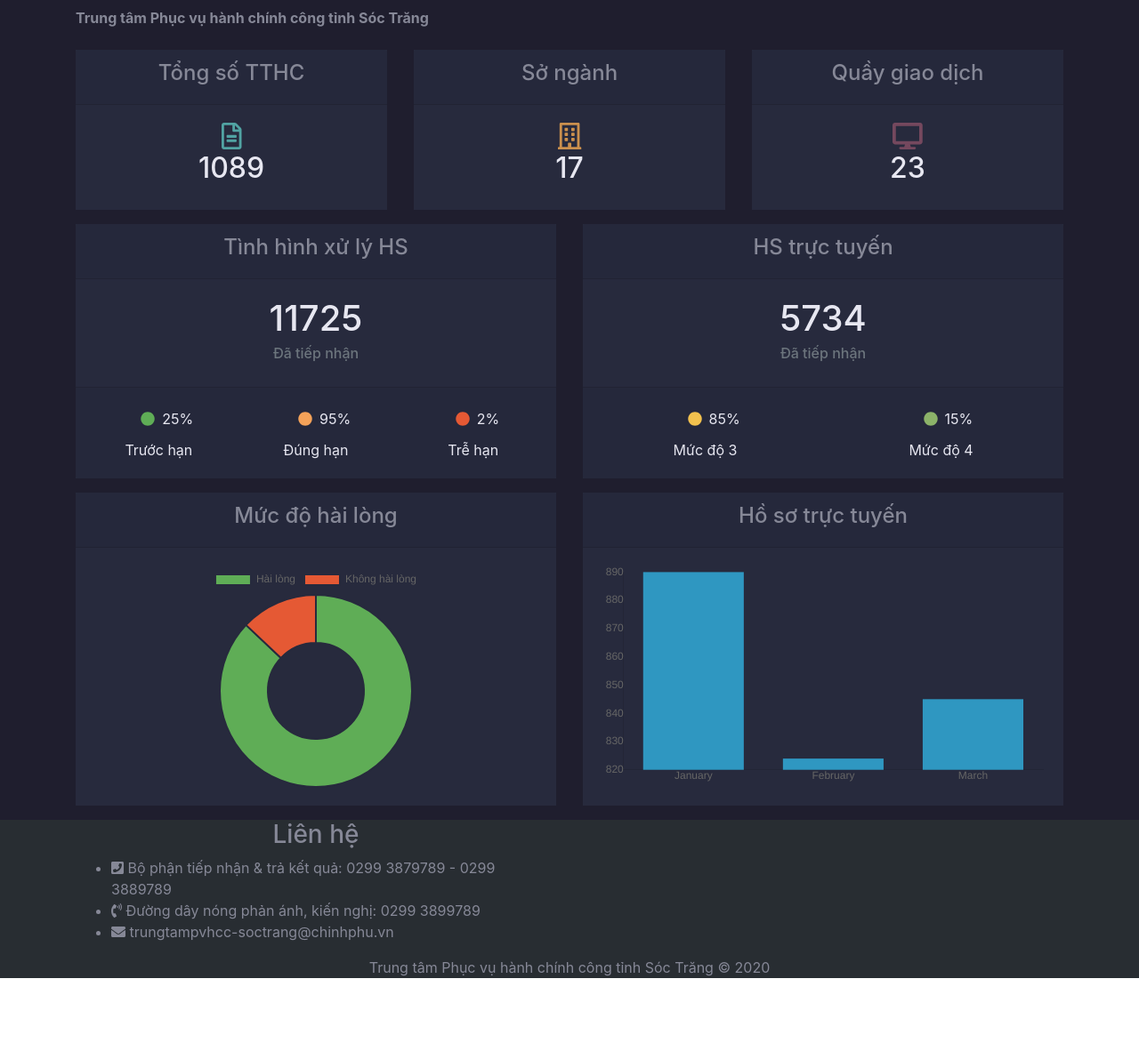
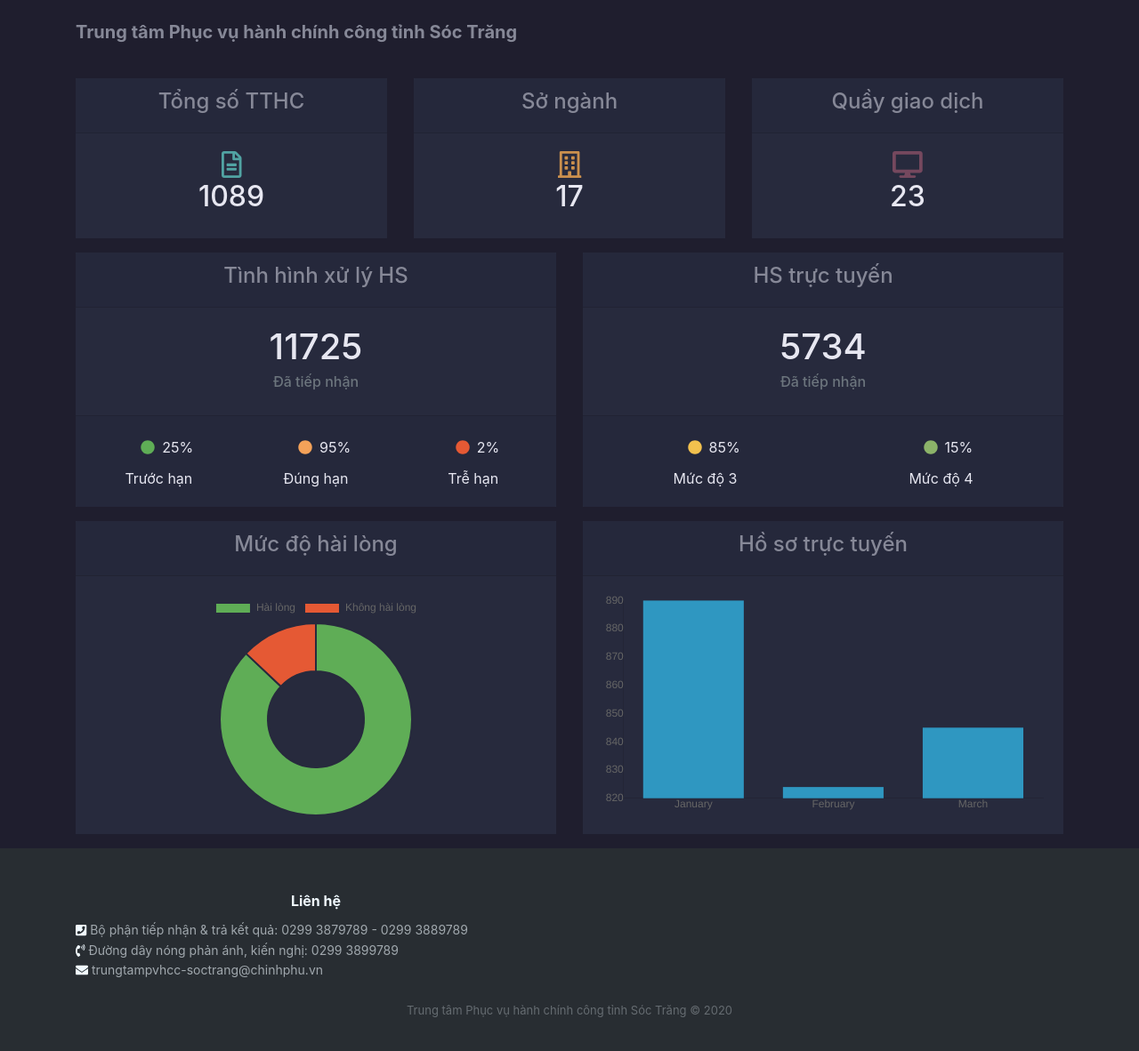
Before and after one commit to minhtran84/dashboard, a React (Create React App) app: page / in a window 1280 px wide. Shown: the top 1182 px of the page at 89% size. Before the commit the page ends 1116 px from the top, so only its background shows below. Built offline with nearby package versions, Linux system fonts and the light colour scheme; the HTML template or start-up script is replaced by a standard one.

Commit message:
Sucessfully leverage BS's custom Nagivation-Clean and Footer-Dark

```diff
--- a/src/components/Footer.js
+++ b/src/components/Footer.js
@@ -1,5 +1,5 @@
 import React from 'react';
-import '../styles/footer.css';
+import '../styles/Footer-Dark.css';
 
 import { FontAwesomeIcon } from "@fortawesome/react-fontawesome";
 
@@ -10,7 +10,7 @@ class Footer extends React.Component {
 
     render() {
         return (
-            <div class="footer-dark" className="custom_footer">
+            <div className="footer-dark">
                 <footer>
                     <div class="container">
                         <div class="row">
--- a/src/components/Navigation.js
+++ b/src/components/Navigation.js
@@ -1,13 +1,26 @@
 import React from 'react';
-import '../styles/navigation.css';
+import '../styles/Navigation-Clean.css';
+//import '../styles/navigation.css';
 
 class Navigation extends React.Component {
 
     render() {
         return (
-            <nav class="navbar navbar-light navbar-expand-md navigation-clean" className="navbar">
+            <nav class="navbar navbar-light navbar-expand-md"
+                 className="navigation-clean"
+                 style={{
+                     "background-color": "rgb(31,30,46)",
+                     "color": "rgb(231,231,241)"
+                 }}
+            >
                 <div class="container">
-                    <a class="navbar-brand" href="#" className="navbar_brand">Trung tâm Phục vụ hành chính công tỉnh Sóc Trăng</a>
+                    <a className="navbar-brand"
+                       href="#"
+                       style={{
+                           "color": "rgb(134,136,151)"
+                       }}
+                    >
+                        Trung tâm Phục vụ hành chính công tỉnh Sóc Trăng</a>
                 </div>
             </nav>
         );
--- /dev/null
+++ b/src/styles/Footer-Dark.css
@@ -0,0 +1,89 @@
+.footer-dark {
+  padding: 50px 0;
+  color: #f0f9ff;
+  background-color: #282d32;
+}
+
+.footer-dark h3 {
+  margin-top: 0;
+  margin-bottom: 12px;
+  font-weight: bold;
+  font-size: 16px;
+}
+
+.footer-dark ul {
+  padding: 0;
+  list-style: none;
+  line-height: 1.6;
+  font-size: 14px;
+  margin-bottom: 0;
+}
+
+.footer-dark ul a {
+  color: inherit;
+  text-decoration: none;
+  opacity: 0.6;
+}
+
+.footer-dark ul a:hover {
+  opacity: 0.8;
+}
+
+@media (max-width:767px) {
+  .footer-dark .item:not(.social) {
+    text-align: center;
+    padding-bottom: 20px;
+  }
+}
+
+.footer-dark .item.text {
+  margin-bottom: 36px;
+}
+
+@media (max-width:767px) {
+  .footer-dark .item.text {
+    margin-bottom: 0;
+  }
+}
+
+.footer-dark .item.text p {
+  opacity: 0.6;
+  margin-bottom: 0;
+}
+
+.footer-dark .item.social {
+  text-align: center;
+}
+
+@media (max-width:991px) {
+  .footer-dark .item.social {
+    text-align: center;
+    margin-top: 20px;
+  }
+}
+
+.footer-dark .item.social > a {
+  font-size: 20px;
+  width: 36px;
+  height: 36px;
+  line-height: 36px;
+  display: inline-block;
+  text-align: center;
+  border-radius: 50%;
+  box-shadow: 0 0 0 1px rgba(255,255,255,0.4);
+  margin: 0 8px;
+  color: #fff;
+  opacity: 0.75;
+}
+
+.footer-dark .item.social > a:hover {
+  opacity: 0.9;
+}
+
+.footer-dark .copyright {
+  text-align: center;
+  padding-top: 24px;
+  opacity: 0.3;
+  font-size: 13px;
+  margin-bottom: 0;
+}
--- /dev/null
+++ b/src/styles/Navigation-Clean.css
@@ -0,0 +1,163 @@
+.navigation-clean {
+  background: #fff;
+  padding-top: .75rem;
+  padding-bottom: .75rem;
+  color: #333;
+  border-radius: 0;
+  box-shadow: none;
+  border: none;
+  margin-bottom: 0;
+  text-align: left; /* This is for setting Brandname float to the left */
+}
+
+@media (min-width:768px) {
+  .navigation-clean {
+    padding-top: 1rem;
+    padding-bottom: 1rem;
+  }
+}
+
+.navigation-clean .navbar-brand {
+  font-weight: bold;
+  color: inherit;
+}
+
+.navigation-clean .navbar-brand:hover {
+  color: #222;
+}
+
+.navigation-clean.navbar-dark .navbar-brand:hover {
+  color: #f0f0f0;
+}
+
+.navigation-clean .navbar-brand img {
+  height: 100%;
+  display: inline-block;
+  margin-right: 10px;
+  width: auto;
+}
+
+.navigation-clean .navbar-toggler {
+  border-color: #ddd;
+}
+
+.navigation-clean .navbar-toggler:hover, .navigation-clean .navbar-toggler:focus {
+  background: none;
+}
+
+.navigation-clean.navbar-dark .navbar-toggler {
+  border-color: #555;
+}
+
+.navigation-clean .navbar-toggler {
+  color: #888;
+}
+
+.navigation-clean.navbar-dark .navbar-toggler {
+  color: #eee;
+}
+
+.navigation-clean .navbar-collapse, .navigation-clean .form-inline {
+  border-top-color: #ddd;
+}
+
+.navigation-clean.navbar-dark .navbar-collapse, .navigation-clean.navbar-dark .form-inline {
+  border-top-color: #333;
+}
+
+.navigation-clean .navbar-nav > .active > a, .navigation-clean .navbar-nav > .show > a {
+  background: none;
+  box-shadow: none;
+}
+
+.navigation-clean.navbar-light .navbar-nav .nav-link.active, .navigation-clean.navbar-light .navbar-nav .nav-link.active:focus, .navigation-clean.navbar-light .navbar-nav .nav-link.active:hover {
+  color: #8f8f8f;
+  box-shadow: none;
+  background: none;
+  pointer-events: none;
+}
+
+.navigation-clean.navbar .navbar-nav .nav-link {
+  padding-left: 18px;
+  padding-right: 18px;
+}
+
+.navigation-clean.navbar-light .navbar-nav .nav-link {
+  color: #465765;
+}
+
+.navigation-clean.navbar-light .navbar-nav .nav-link:focus, .navigation-clean.navbar-light .navbar-nav .nav-link:hover {
+  color: #37434d !important;
+  background-color: transparent;
+}
+
+.navigation-clean .navbar-nav > li > .dropdown-menu {
+  margin-top: -5px;
+  box-shadow: none;
+  background-color: #fff;
+  border-radius: 2px;
+}
+
+@media (min-width:768px) {
+  .navigation-clean .navbar-nav .show .dropdown-menu {
+    box-shadow: 0 4px 8px rgba(0,0,0,.1);
+  }
+}
+
+@media (max-width:767px) {
+  .navigation-clean .navbar-nav .show .dropdown-menu .dropdown-item {
+    color: #37434d;
+    padding-top: .8rem;
+    padding-bottom: .8rem;
+    line-height: 1;
+  }
+}
+
+.navigation-clean .dropdown-menu .dropdown-item:focus, .navigation-clean .dropdown-menu .dropdown-item {
+  line-height: 2;
+  color: #37434d;
+}
+
+.navigation-clean .dropdown-menu .dropdown-item:focus, .navigation-clean .dropdown-menu .dropdown-item:hover {
+  background: #eee;
+  color: inherit;
+}
+
+.navigation-clean.navbar-dark {
+  background-color: #1f2021;
+  color: #fff;
+}
+
+.navigation-clean.navbar-dark .navbar-nav a.active, .navigation-clean.navbar-dark .navbar-nav a.active:focus, .navigation-clean.navbar-dark .navbar-nav a.active:hover {
+  color: #8f8f8f;
+  box-shadow: none;
+  background: none;
+  pointer-events: none;
+}
+
+.navigation-clean.navbar-dark .navbar-nav .nav-link {
+  color: #dfe8ee;
+}
+
+.navigation-clean.navbar-dark .navbar-nav .nav-link:focus, .navigation-clean.navbar-dark .navbar-nav .nav-link:hover {
+  color: #fff;
+  background-color: transparent;
+}
+
+.navigation-clean.navbar-dark .navbar-nav > li > .dropdown-menu {
+  background-color: #1f2021;
+}
+
+.navigation-clean.navbar-dark .dropdown-menu .dropdown-item:focus, .navigation-clean.navbar-dark .dropdown-menu .dropdown-item {
+  color: #f2f5f8;
+}
+
+.navigation-clean.navbar-dark .dropdown-menu .dropdown-item:focus, .navigation-clean.navbar-dark .dropdown-menu .dropdown-item:hover {
+  background: #363739;
+}
+
+@media (max-width:767px) {
+  .navigation-clean.navbar-dark .navbar-nav .show .dropdown-menu .dropdown-item {
+    color: #fff;
+  }
+}
--- a/src/styles/footer.css
+++ /dev/null
@@ -1,4 +0,0 @@
-.custom_footer {
-    background-color: rgb(40,45,50);
-    color: rgb(134,136,151);
-}
```
